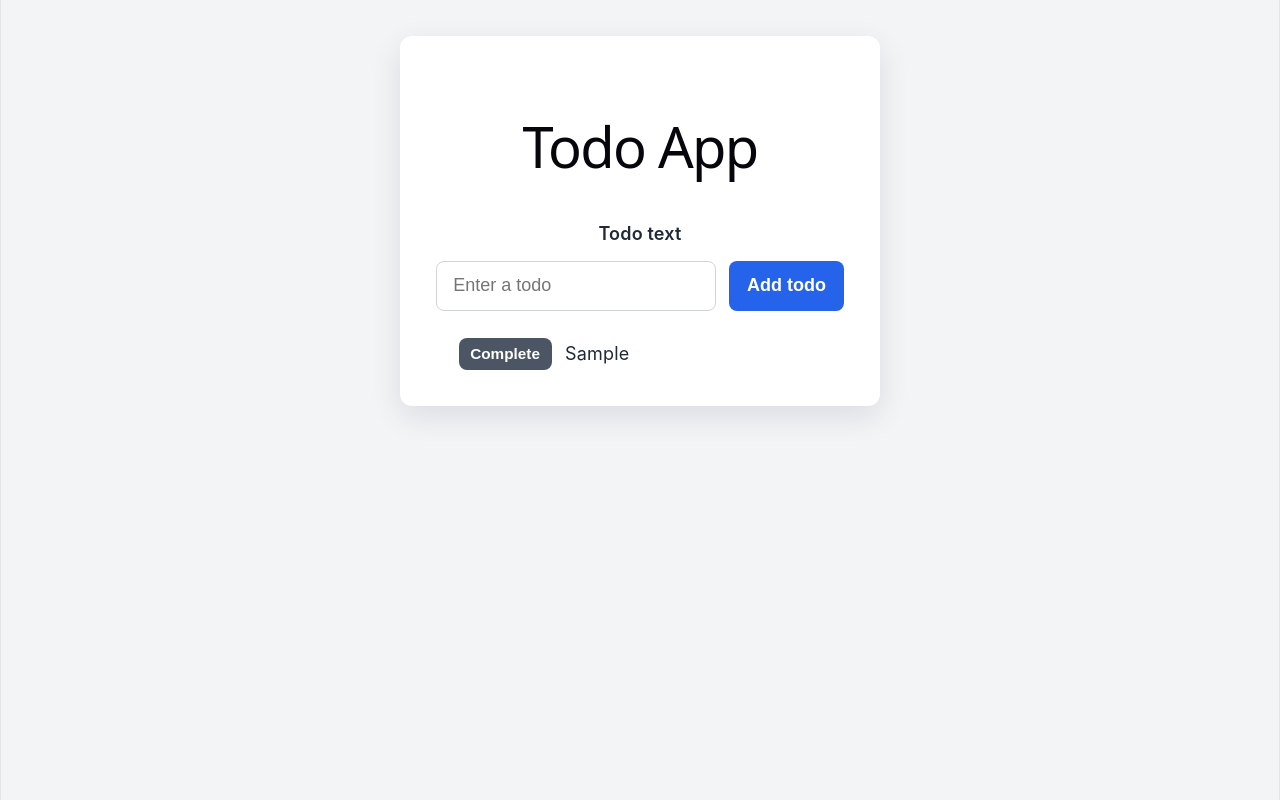
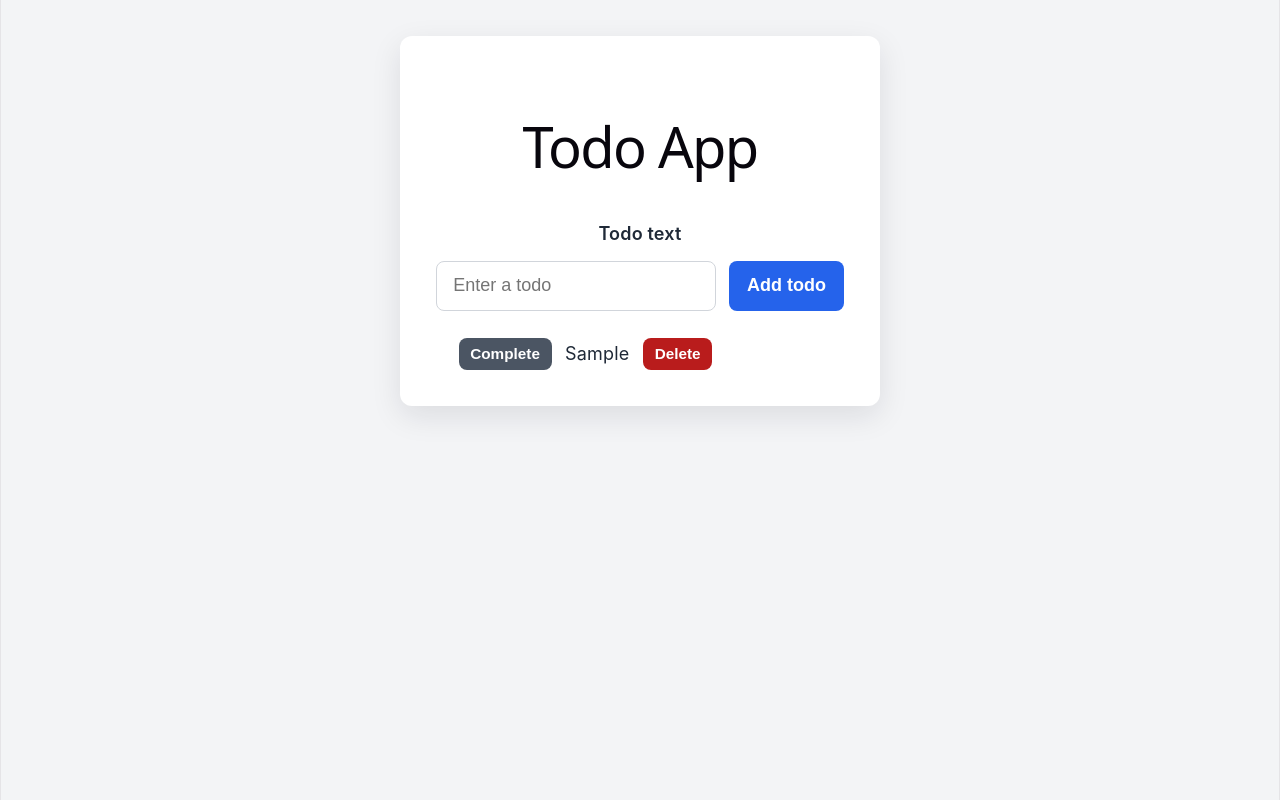
Before and after one commit to awrhum-chaudhry/TodoApp, a React (Vite) app: page / in a window 1280 px wide. Both pictures are taken after typing "Sample" into the empty fields and a click on the button "Add todo". Built offline with nearby package versions, Linux system fonts and the light colour scheme.

Commit message:
feat(ARI-7): implement todo deletion

```diff
--- a/src/App.css
+++ b/src/App.css
@@ -104,3 +104,13 @@ button:hover {
 .todo-toggle:hover {
   background: #374151;
 }
+
+.todo-delete {
+  padding: 0.4rem 0.65rem;
+  font-size: 0.85rem;
+  background: #b91c1c;
+}
+
+.todo-delete:hover {
+  background: #991b1b;
+}
--- a/src/App.tsx
+++ b/src/App.tsx
@@ -45,6 +45,12 @@ function App() {
     )
   }
 
+  const handleTodoDelete = (index: number) => {
+    setTodos((currentTodos) =>
+      currentTodos.filter((_, todoIndex) => todoIndex !== index),
+    )
+  }
+
   return (
     <main className="todo-app">
       <h1>Todo App</h1>
@@ -86,6 +92,14 @@ function App() {
               {todo.completed ? 'Completed' : 'Complete'}
             </button>
             <span>{todo.text}</span>
+            <button
+              type="button"
+              className="todo-delete"
+              aria-label={`Delete ${todo.text}`}
+              onClick={() => handleTodoDelete(index)}
+            >
+              Delete
+            </button>
           </li>
         ))}
       </ul>
```
Also changed, not shown: 1 other file (tests, documents, lock files or other folders).
